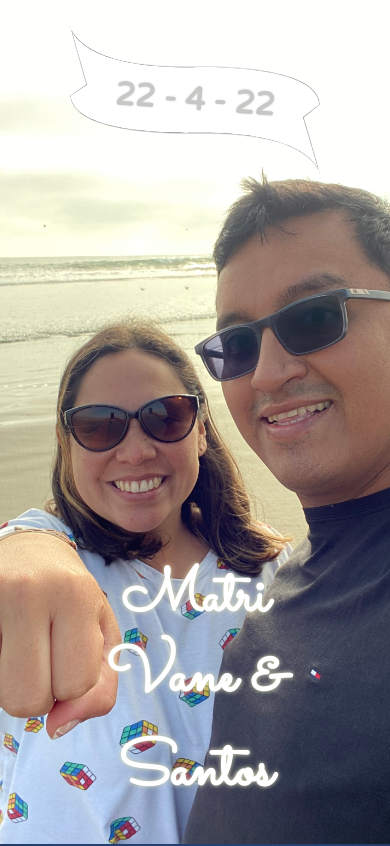
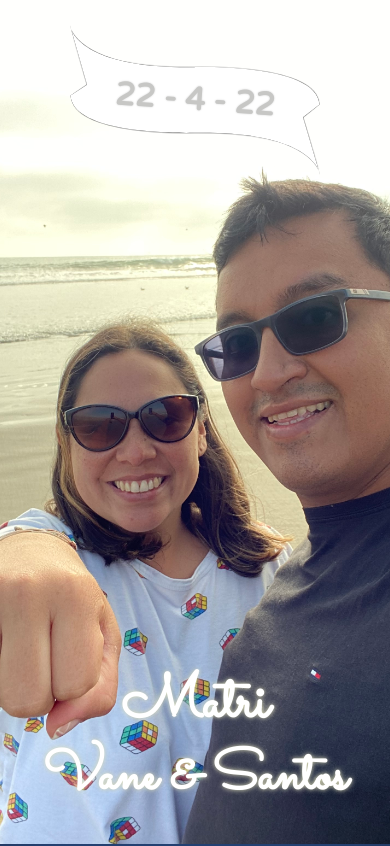
Before and after one commit to SDanielBS/vanessa-santos, a plain HTML site: page index.html in a window 390 px wide. Shown: the top 846 px of the page. Drawn offline with Linux system fonts and the light colour scheme.

Commit message:
resize title font size

```diff
--- a/src/css/main.css
+++ b/src/css/main.css
@@ -196,7 +196,7 @@ li {
         font-size: 3.8rem;
     }
     .boda-content .all-title > .title {
-        font-size: 4rem;
+        font-size: 3.5rem;
     }
     .cinta {
         width: 250px;
```
